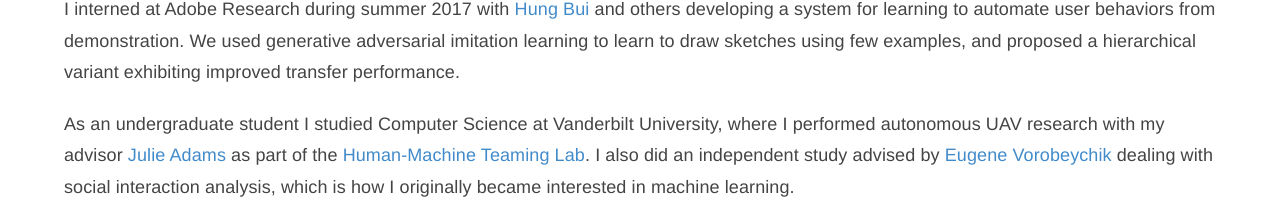
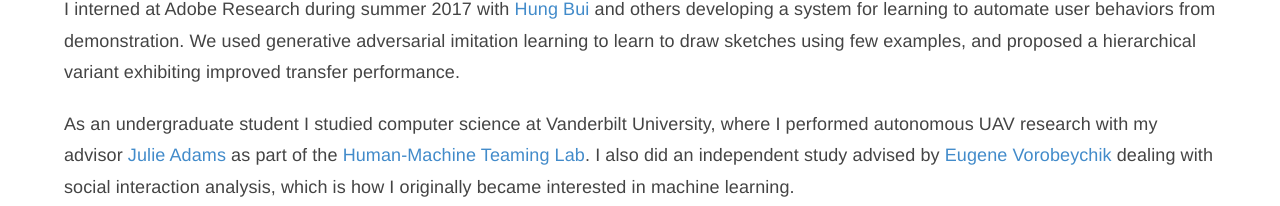
Before and after one commit to wulfebw/legacy.wulfebw.github.io, a Jekyll site: the page built from index.html, in a window 1280 px wide. Shown: the part 691-897 px from the top of the page. Built offline with Jekyll 4.4.1, drawn with Linux system fonts in a browser that asks for light colours; some web fonts are replaced.

Commit message:
consistent caps

```diff
--- a/_includes/main.md
+++ b/_includes/main.md
@@ -5,5 +5,5 @@
 I interned at Adobe Research during summer 2017 with <a href="https://www.linkedin.com/in/hung-bui-2a9b244" class="md-link">Hung Bui</a> and others developing a system for learning to automate user behaviors from demonstration. We used generative adversarial imitation learning to learn to draw sketches using few examples, and proposed a hierarchical variant exhibiting improved transfer performance.
 </p>
 <p class="about-p">
-As an undergraduate student I studied Computer Science at Vanderbilt University, where I performed autonomous UAV research with my advisor <a href="http://engineering.vanderbilt.edu/bio/julie-adams" class="md-link">Julie Adams</a> as part of the <a href="http://eecs.vanderbilt.edu/research/hmtl/wp/" class="md-link">Human-Machine Teaming Lab</a>. I also did an independent study advised by <a href="http://engineering.vanderbilt.edu/bio/eugene-vorobeychik" class="md-link">Eugene Vorobeychik</a> dealing with social interaction analysis, which is how I originally became interested in machine learning.
+As an undergraduate student I studied computer science at Vanderbilt University, where I performed autonomous UAV research with my advisor <a href="http://engineering.vanderbilt.edu/bio/julie-adams" class="md-link">Julie Adams</a> as part of the <a href="http://eecs.vanderbilt.edu/research/hmtl/wp/" class="md-link">Human-Machine Teaming Lab</a>. I also did an independent study advised by <a href="http://engineering.vanderbilt.edu/bio/eugene-vorobeychik" class="md-link">Eugene Vorobeychik</a> dealing with social interaction analysis, which is how I originally became interested in machine learning.
 </p>
```
